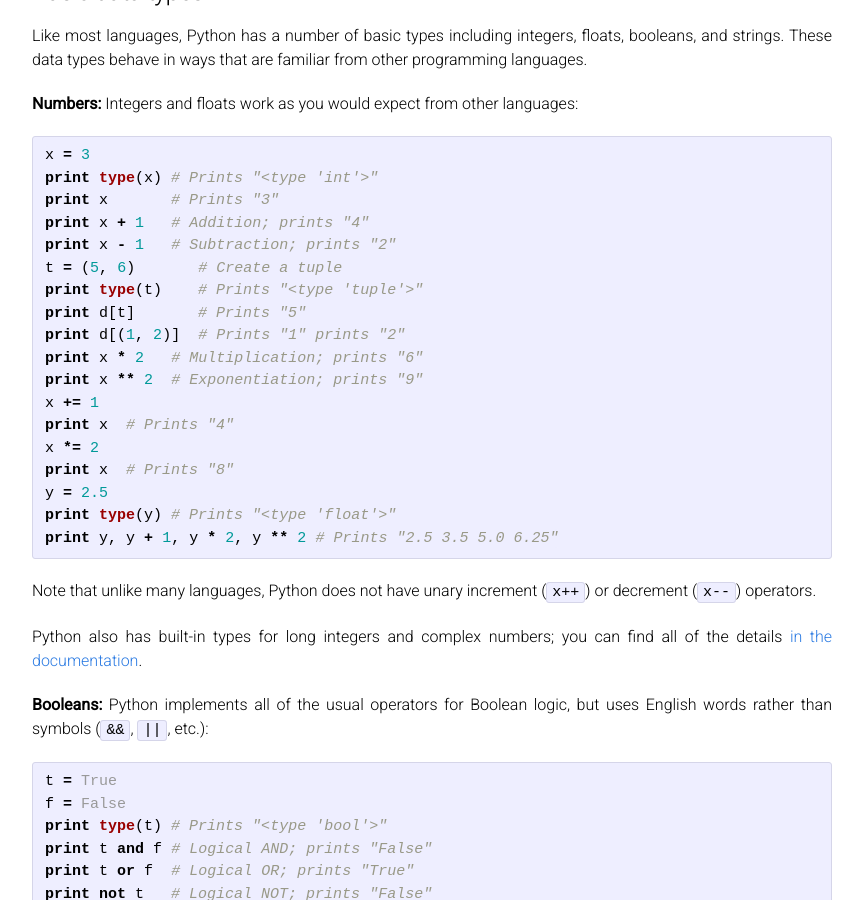
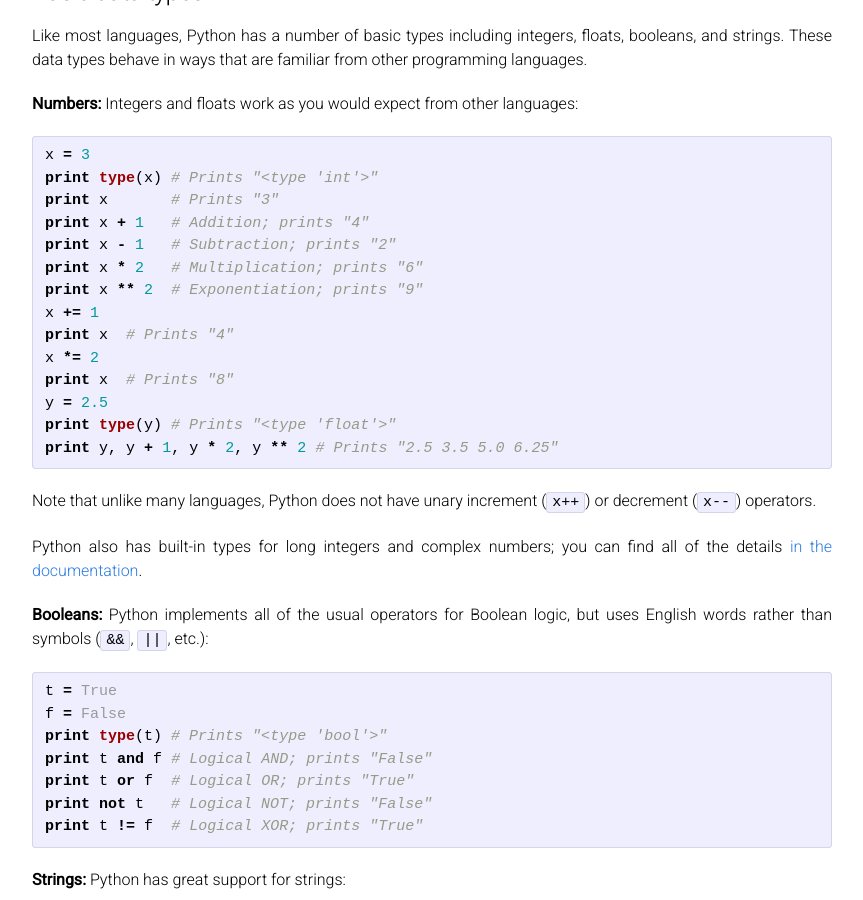
Before and after one commit to cs231n/cs231n.github.io, a Jekyll site: the page built from python-numpy-tutorial.md, in a window 1280 px wide and 900 px high, scrolled down 1720 px. Shown: the whole window, without its empty margins (208-1071 px from the left). Built offline with Jekyll 4.4.1, drawn with Linux system fonts in a browser that asks for light colours; Markdown is read by kramdown in place of the engine named in the settings.

Commit message:
fix typo

```diff
--- a/python-numpy-tutorial.md
+++ b/python-numpy-tutorial.md
@@ -106,10 +106,6 @@
 print x       # Prints "3"
 print x + 1   # Addition; prints "4"
 print x - 1   # Subtraction; prints "2"
-t = (5, 6)       # Create a tuple
-print type(t)    # Prints "<type 'tuple'>"
-print d[t]       # Prints "5"
-print d[(1, 2)]  # Prints "1" prints "2"
 print x * 2   # Multiplication; prints "6"
 print x ** 2  # Exponentiation; prints "9"
 x += 1
```
